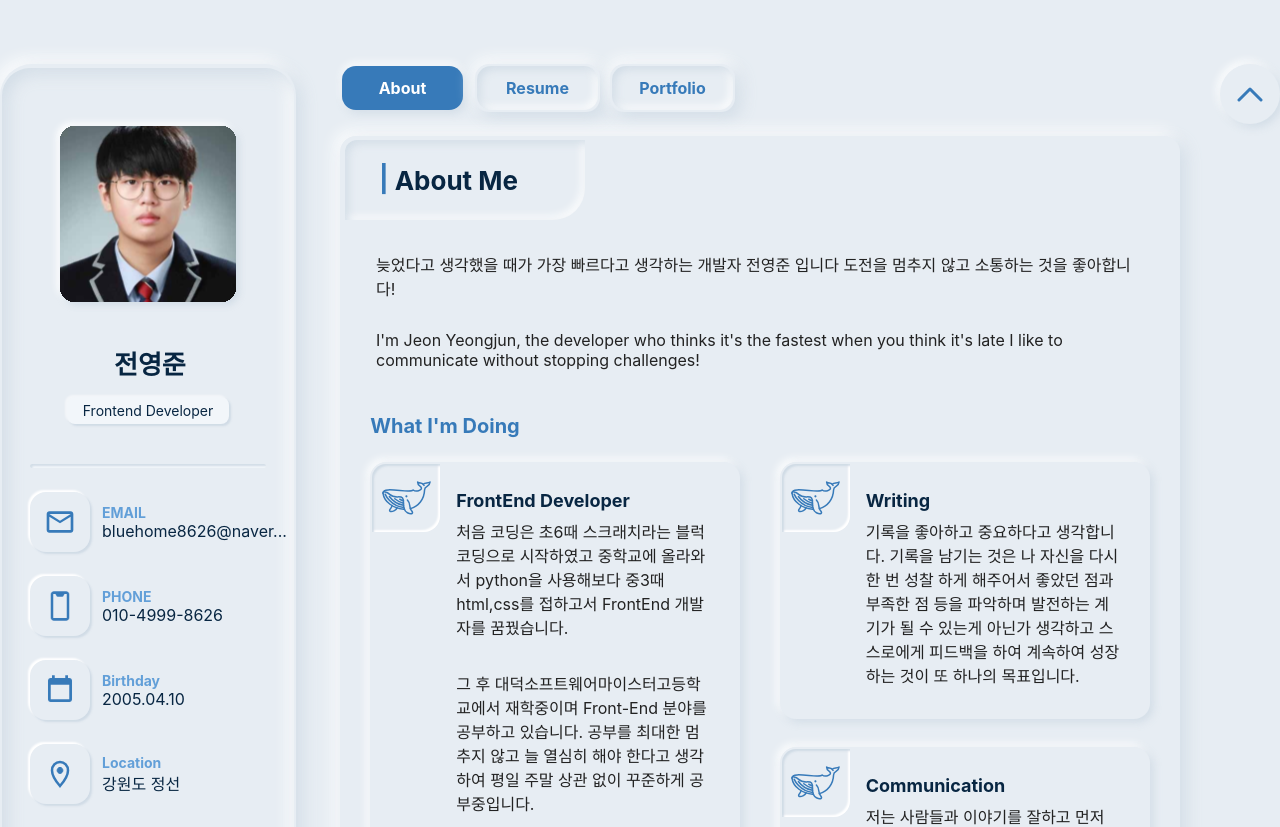
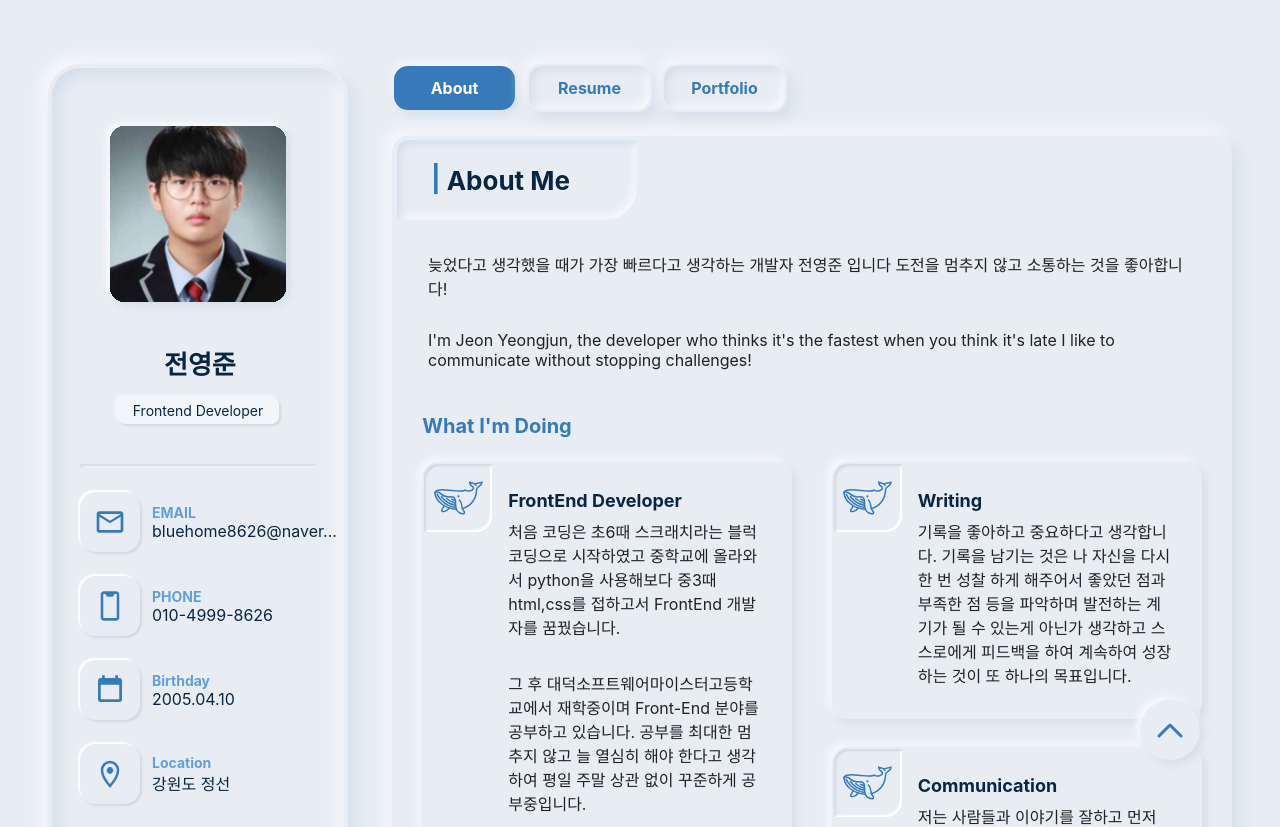
Before and after one commit to potatovllage/Web-Portfolio, a Next.js app: page / in a window 1280 px wide. Shown: the top 827 px of the page. Built offline with nearby package versions, Linux system fonts and the light colour scheme.

Commit message:
feat: component 고정

```diff
--- a/components/common/FlexWrapper.tsx
+++ /dev/null
@@ -1,18 +0,0 @@
-import styled from "@emotion/styled";
-
-interface Props {
-  children: React.ReactNode;
-}
-
-const FlexWrapper = ({ children }: Props) => {
-  return <Wrapper>{children}</Wrapper>;
-};
-
-const Wrapper = styled.div`
-  position: relative;
-  display: flex;
-  justify-content: center;
-  margin-top: 64px;
-`;
-
-export default FlexWrapper;
--- a/components/common/UpButton.tsx
+++ b/components/common/UpButton.tsx
@@ -13,6 +13,9 @@ const UpButton = () => {
 };
 
 const UpButtonCover = styled.div`
+  position: fixed;
+  right: 80px;
+  bottom: 40px;
   margin-left: 40px;
   :active {
     width: 60px;
--- a/components/main/index.tsx
+++ b/components/main/index.tsx
@@ -4,6 +4,7 @@ import { useState } from "react";
 import About from "../about";
 import Portfolio from "../portfolio";
 import Resume from "../resume";
+import UpButton from "../common/UpButton";
 
 const BtnData = {
   data: [{ value: "About" }, { value: "Resume" }, { value: "Portfolio" }],
@@ -34,6 +35,7 @@ const Main = () => {
         ))}
       </MenuContainer>
       <MainContainer>{tab[btnState]}</MainContainer>
+      <UpButton />
     </Wrapper>
   );
 };
--- a/components/profile/index.tsx
+++ b/components/profile/index.tsx
@@ -97,6 +97,8 @@ const CoverWrapper = styled.div`
   width: 300px;
   height: 816px;
   margin-right: 44px;
+  position: sticky;
+  top: 64px;
   display: flex;
   justify-content: center;
   align-items: center;
--- a/pages/index.tsx
+++ b/pages/index.tsx
@@ -1,14 +1,26 @@
 import Profile from "../components/profile";
-import FlexWrapper from "../components/common/FlexWrapper";
+import styled from "@emotion/styled";
 import Main from "../components/main";
-import UpButton from "../components/common/UpButton";
+
+const FlexWrapper = styled.div`
+  display: flex;
+  justify-content: center;
+  margin-top: 64px;
+  height: fit-content;
+`;
+
+const ProfileContainer = styled.div`
+  width: 344px;
+  padding-bottom: 300px;
+`;
 
 export default function Home() {
   return (
     <FlexWrapper>
-      <Profile />
+      <ProfileContainer>
+        <Profile />
+      </ProfileContainer>
       <Main />
-      <UpButton />
     </FlexWrapper>
   );
 }
```
